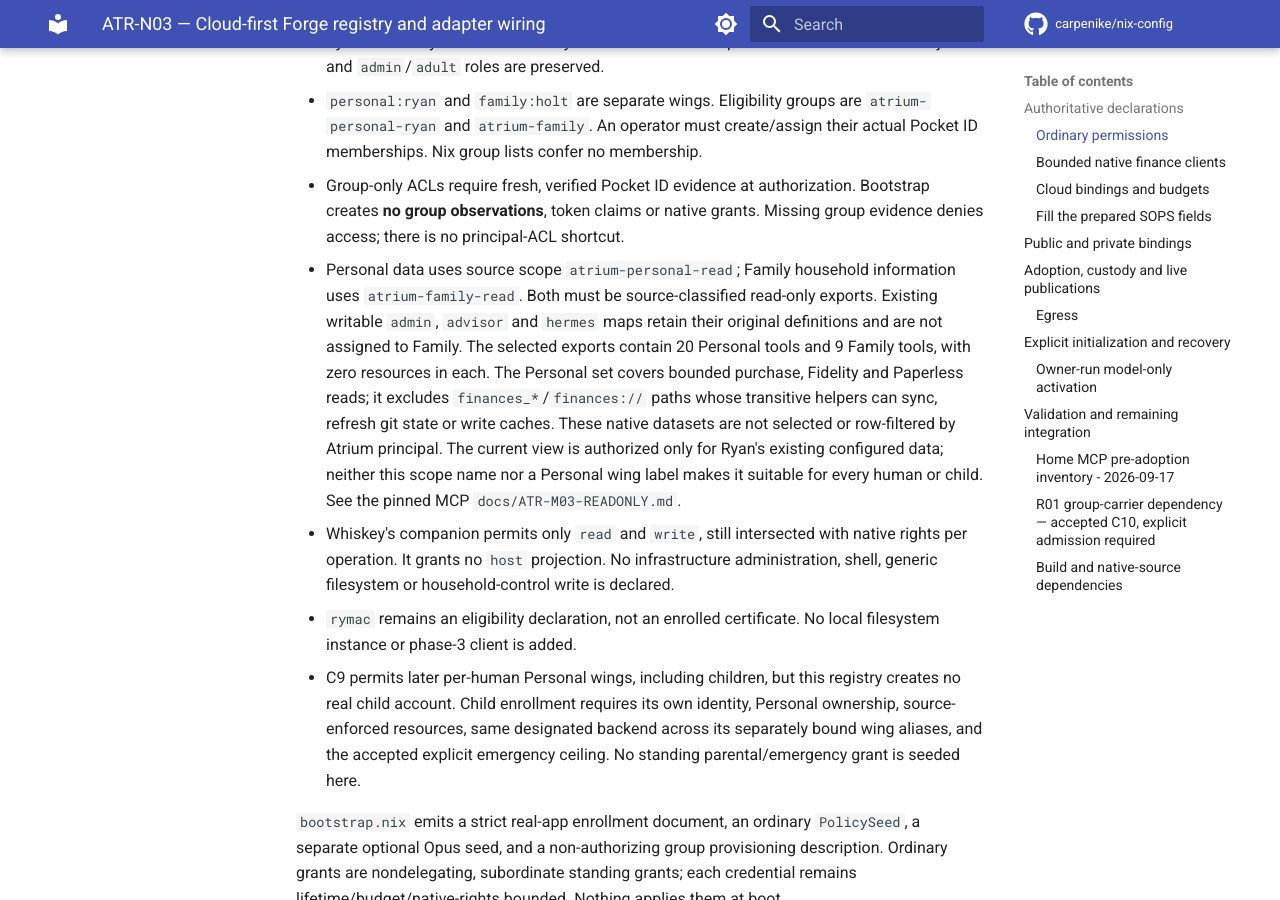
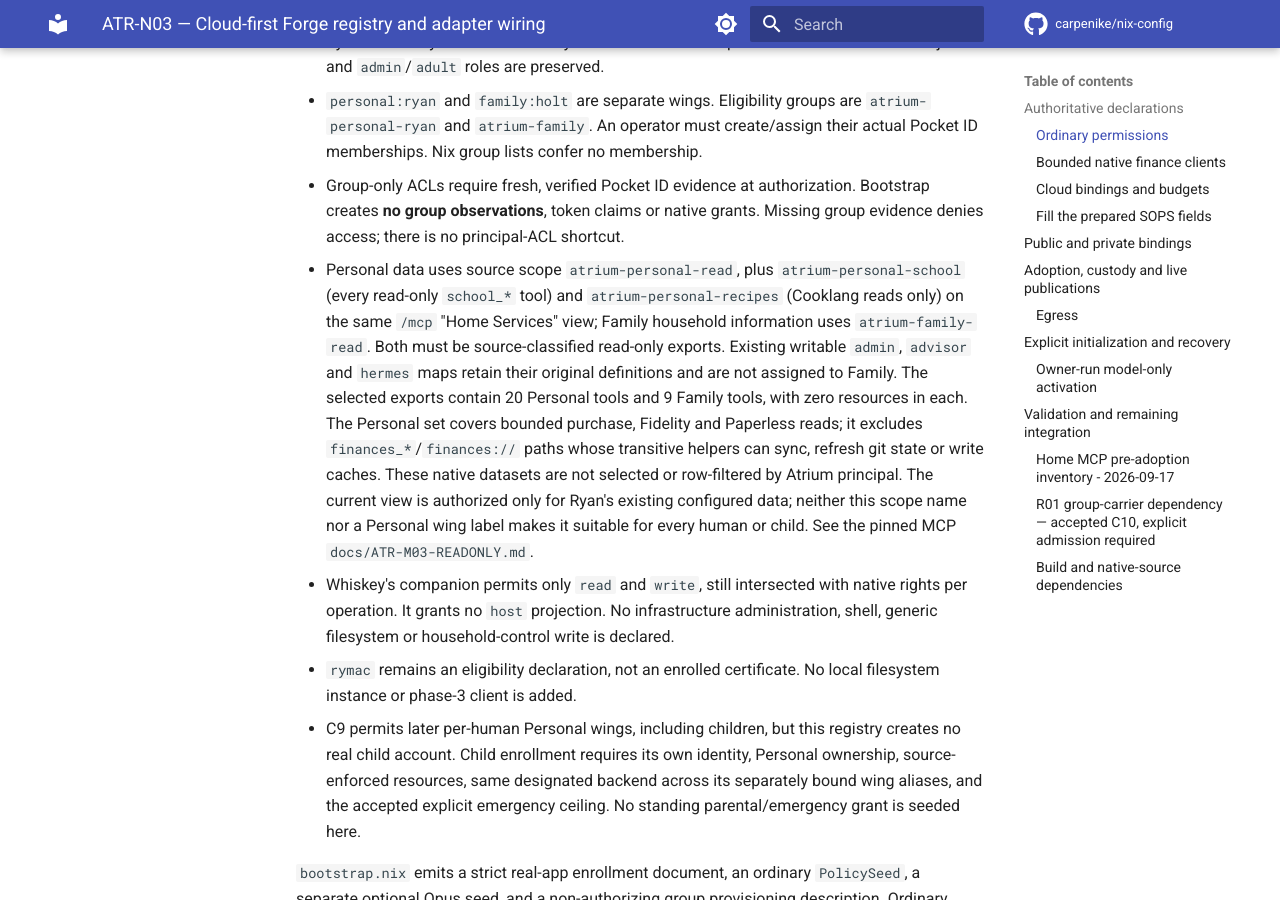
Before and after one commit to carpenike/nix-config, an MkDocs documentation site: the page built from docs/services/atrium-forge-cloud.md, in a window 1280 px wide and 900 px high, scrolled down 1527 px. Built offline with MkDocs 1.6.1 and Material for MkDocs 9.7.7, drawn with Linux system fonts in a browser that asks for light colours; comment, search, counter and statistics services are not loaded.

Commit message:
feat(atrium): school + recipe reads on the Home Services (/mcp) view (draft, review only) (#1327)
* feat(atrium): expose school and recipe reads on the Home Services (/mcp) view

* chore(atrium): repin homelab-mcp to the carpenike/mcp#94 merge commit

Move homelab-mcp from the draft branch commit 67736f6 to bcb6a2b, the
squash merge of carpenike/mcp#94 on main. Both commits have the same
tree, so narHash is unchanged; only rev and lastModified move. The
pins.json and native-vendor-compatibility.json native revisions follow.

```diff
--- a/docs/services/atrium-forge-cloud.md
+++ b/docs/services/atrium-forge-cloud.md
@@ -74,7 +74,10 @@
 * Group-only ACLs require fresh, verified Pocket ID evidence at authorization.
   Bootstrap creates **no group observations**, token claims or native grants.
   Missing group evidence denies access; there is no principal-ACL shortcut.
-* Personal data uses source scope `atrium-personal-read`; Family household
+* Personal data uses source scope `atrium-personal-read`, plus
+  `atrium-personal-school` (every read-only `school_*` tool) and
+  `atrium-personal-recipes` (Cooklang reads only) on the same `/mcp`
+  "Home Services" view; Family household
   information uses `atrium-family-read`. Both must be source-classified
   read-only exports. Existing writable `admin`, `advisor` and `hermes` maps
   retain their original definitions and are not assigned to Family.
```
Also changed, not shown: 6 other files.
